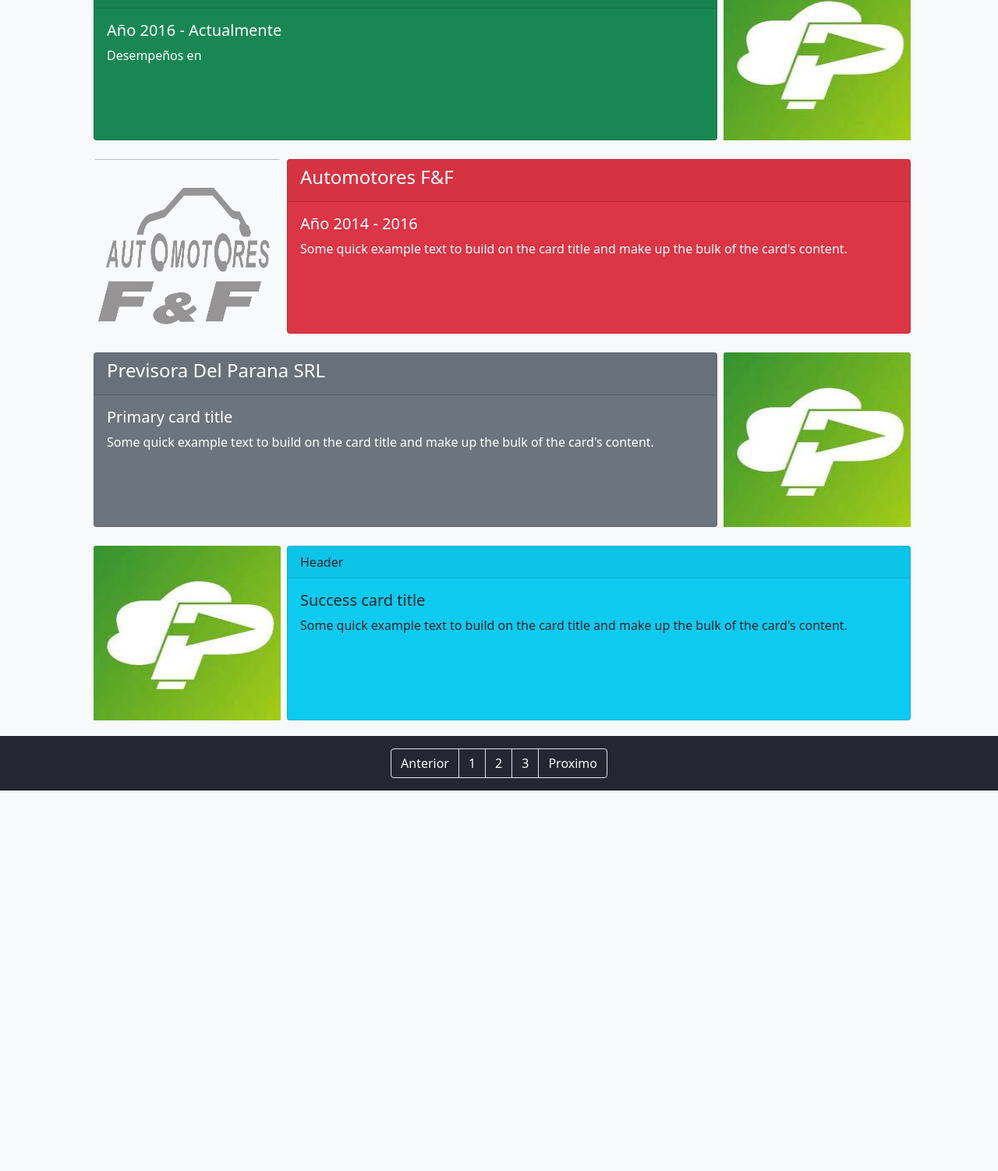
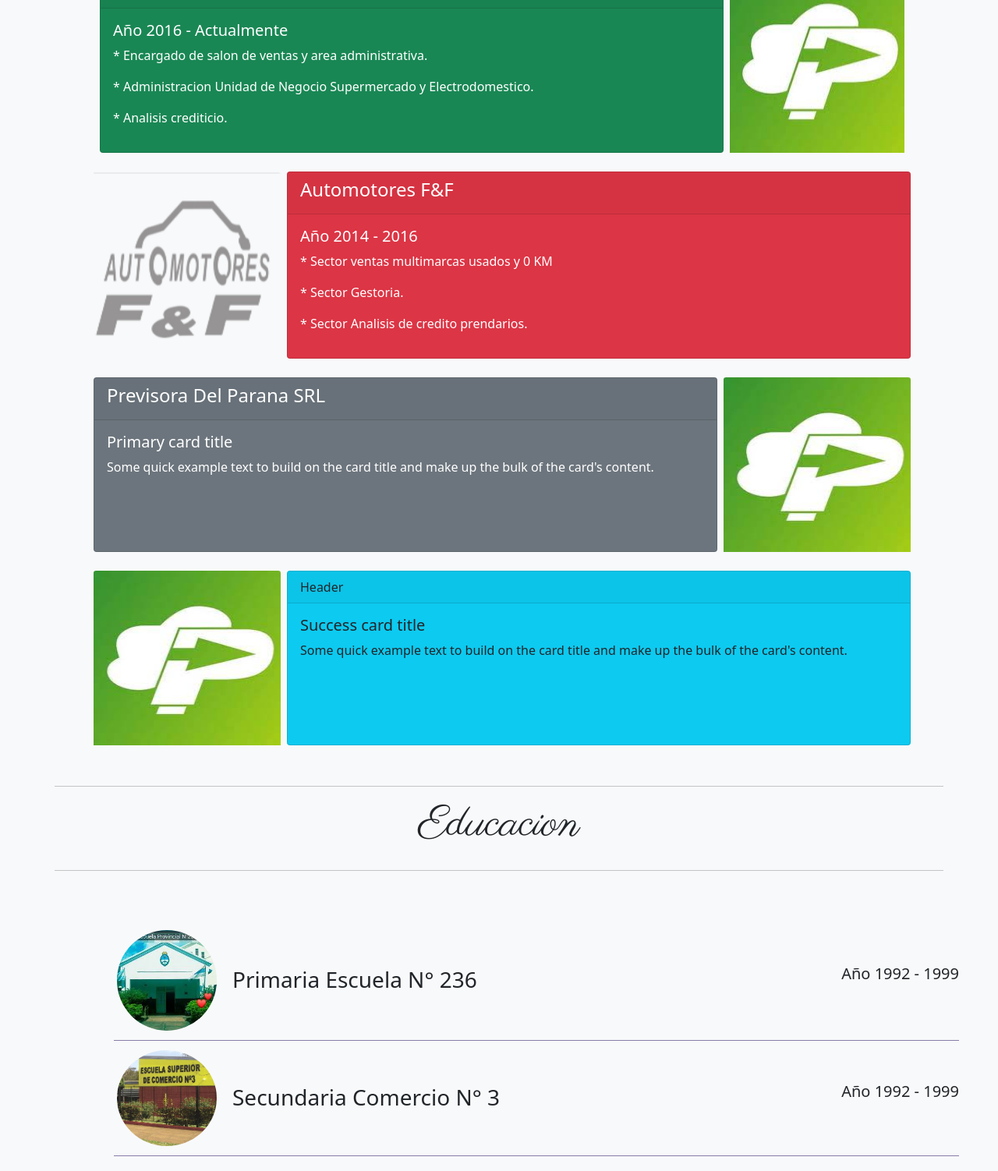
Before and after one commit to josegazano732/Proyecto-AP, a plain HTML site: page index.html in a window 1280 px wide. Shown: the part 969-2471 px from the top of the page at 78% size. Before the commit the page ends 1983 px from the top, so only its background shows below. Drawn offline with nearby package versions, Linux system fonts and the light colour scheme.

Commit message:
Se agrego seccion Educacion. JLG

```diff
--- a/estilos.css
+++ b/estilos.css
@@ -80,3 +80,23 @@
     background-color: rgb(38, 38, 50);
 
 }
+
+/* Estilos para section Educacion */
+
+.container-edu {
+    /* Content is center horizontally */
+    align-items: center;
+    display: flex;
+
+    /*
+The property name will stick to the left, and the value
+will stick to the right
+*/
+    justify-content: space-between;
+
+    border-bottom: 1px solid rgba(35, 4, 97, 0.508);
+
+    /* Spacing */
+    margin: 0px;
+    padding: 8px 0px;
+}
--- a/index.html
+++ b/index.html
@@ -147,12 +147,14 @@
                                 </div>
                                 <div class="card-body">
                                     <h5 class="card-title">Año 2016 - Actualmente </h5>
-                                    <p class="card-text">Desempeños en </p>
+                                    <p class="">* Encargado de salon de ventas y area administrativa. </p>
+                                    <p class="">* Administracion Unidad de Negocio Supermercado y Electrodomestico. </p>
+                                    <p class="">* Analisis crediticio. </p>
                                 </div>
                             </div>
                             <div class=" d-flex p-0">
                                 <img src="img/prevLogo.jpeg" class="img-fluid align-items-center" alt=""
-                                    style="height: 15rem; width: 15rem; padding-bottom: 1rem; border-radius: 0.2rem;">
+                                    style="height: 100%; width: 100%; padding-bottom: 1rem; border-radius: 0.2rem;">
                             </div>
                         </div>
 
@@ -166,7 +168,7 @@
                     <div class="col-12 m-1">
                         <div class="d-flex justify-content-between">
                             <div class=" d-flex p-0">
-                                <img src="img/Marcadeagua.png" class="img-fluid align-items-center" alt=""
+                                <img src="img/FYF.png" class="img-fluid align-items-center" alt=""
                                     style="height:15rem; width: 15rem; padding-bottom: 1rem; border-radius: 0.2rem;">
                             </div>
                             <div class="card text-white bg-danger mb-3" style="width: 50rem;">
@@ -175,10 +177,9 @@
                                 </div>
                                 <div class="card-body">
                                     <h5 class="card-title">Año 2014 - 2016</h5>
-                                    <p class="card-text">Some quick example text to build on the card title and make up
-                                        the
-                                        bulk
-                                        of the card's content.</p>
+                                    <p class="">* Sector ventas multimarcas usados y 0 KM </p>
+                                    <p class="">* Sector Gestoria. </p>
+                                    <p class="">* Sector Analisis de credito prendarios.</p>
                                 </div>
                             </div>
                         </div>
@@ -236,6 +237,50 @@
             </div>
         </section>
 
+        <div class="fondo-gr p-0">
+            <hr class=" container" style="margin-left: auto; margin-right: auto; margin-top: 2rem;">
+            <div class=" container d-flex justify-content-center align-content-center">
+                <h1 class=" display-4 texto-1 text-center"> Educacion</h1>
+            </div>
+            <hr class=" container " style=" margin-left: auto; margin-right: auto;">
+        </div>
+
+        <section class=" container">
+            <div class="container m-5 p-3">
+                <!-- A property item -->
+                <dl class="container-edu">
+
+                    <!-- Propiedad nombre -->
+                    <dt>
+                        <div class=" d-flex justify-content-between align-items-center">
+                            <img src="/img/Esc236.jpeg" alt="" class="img-fluid rounded-circle m-1"
+                                style="width: 8rem;">
+                            <h3 class="m-3">Primaria Escuela N° 236</h3>
+                        </div>
+                    </dt>
+
+                    <!-- Propiedad valor -->
+                    <dd>
+                        <h5>Año 1992 - 1999</h5>
+                    </dd>
+                </dl>
+                <dl class="container-edu">
+
+                    <!-- Propiedad nombre -->
+                    <dt>
+                        <div class=" d-flex justify-content-between align-items-center">
+                            <img src="/img/comercio3.png" alt="" class="img-fluid rounded-circle m-1"
+                                style="width: 8rem;">
+                            <h3 class=" m-3">Secundaria Comercio N° 3</h3>
+                        </div>
+                    </dt>
+
+                    <!-- Propiedad valor -->
+                    <dd>
+                        <h5>Año 1992 - 1999</h5>
+                    </dd>
+                </dl>
+        </section>
 
 
 
```
Also changed, not shown: img/Esc236.jpeg (added), img/FYF.png (added), img/comercio3.png (added).
